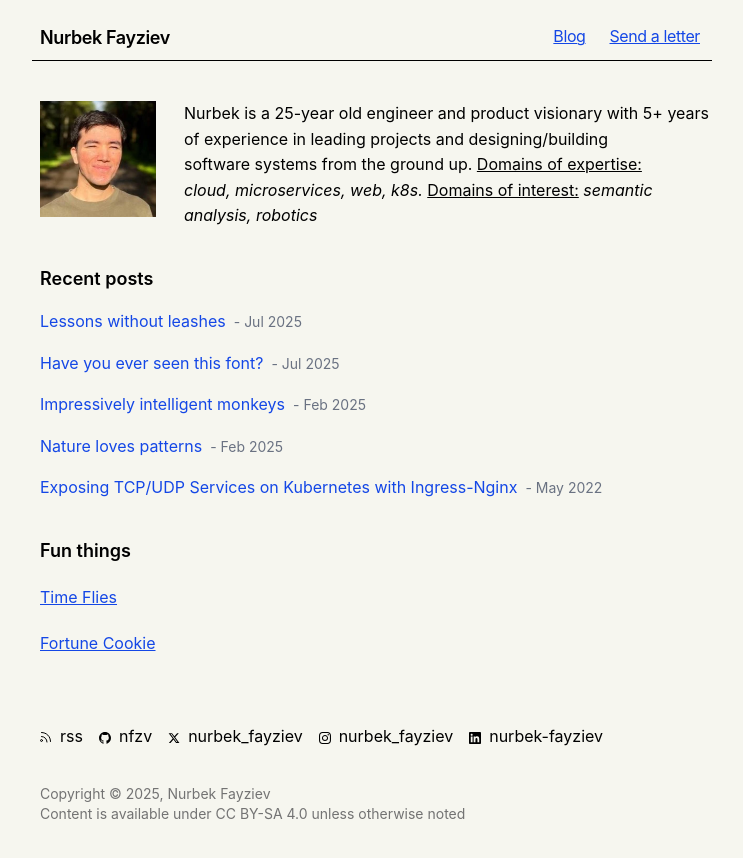
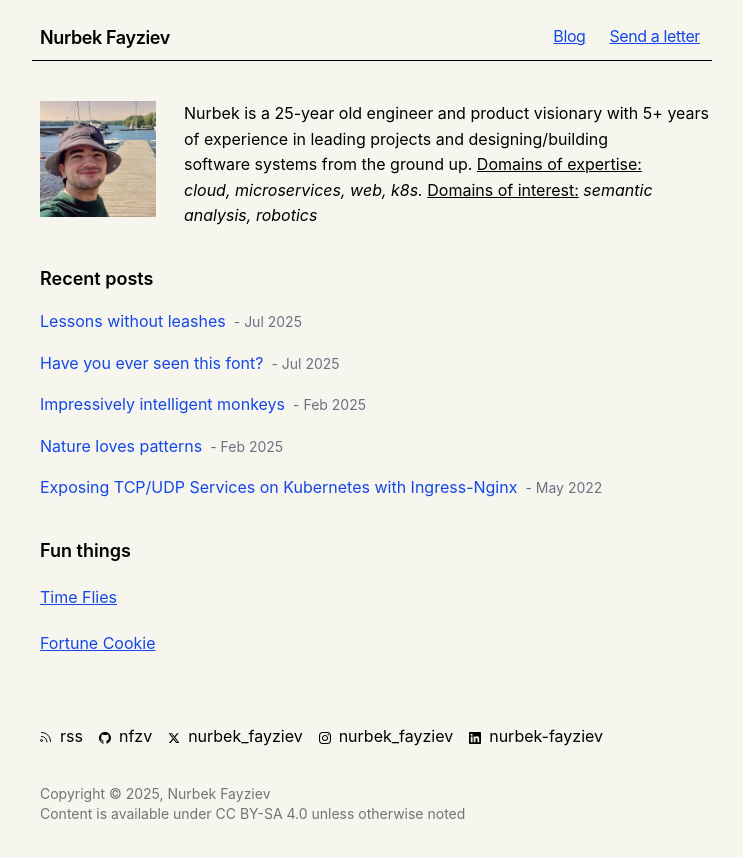
Before and after one commit to nfzv/fayziev_com, a Next.js app: page / in a window 1280 px wide. Shown: the top 858 px of the page, without its empty margins (264-1007 px from the left). Built offline with nearby package versions, Linux system fonts and the light colour scheme.

Commit message:
profile update

```diff
--- a/app/page.tsx
+++ b/app/page.tsx
@@ -5,7 +5,7 @@ export default function Page() {
   const getAge = birthDate => Math.floor((new Date().getTime() - new Date(birthDate).getTime()) / 3.15576e+10)
   return (
     <section>
-      <Image className='float-left mr-4 mb-4 pr-3' src={`/profile.webp`} alt={"Nurbek Fayziev in Nice, France (2022)"} width="128" height="128" />
+      <Image className='float-left mr-4 mb-4 pr-3' src={`/profile.jpg`} alt={"Nurbek Fayziev in Nice, France (2022)"} width="128" height="128" />
       <p className="mb-6 text-pretty prose">
         {`Nurbek is a ${getAge('1999-11-14')}-year old engineer and product visionary with 5+ years of experience in leading projects and designing/building
 software systems from the ground up.`} <span className='underline'>Domains of expertise:</span> <em>cloud, microservices, web, k8s. </em>
```
Also changed, not shown: public/profile.jpg (added), public/profile.webp (deleted).
